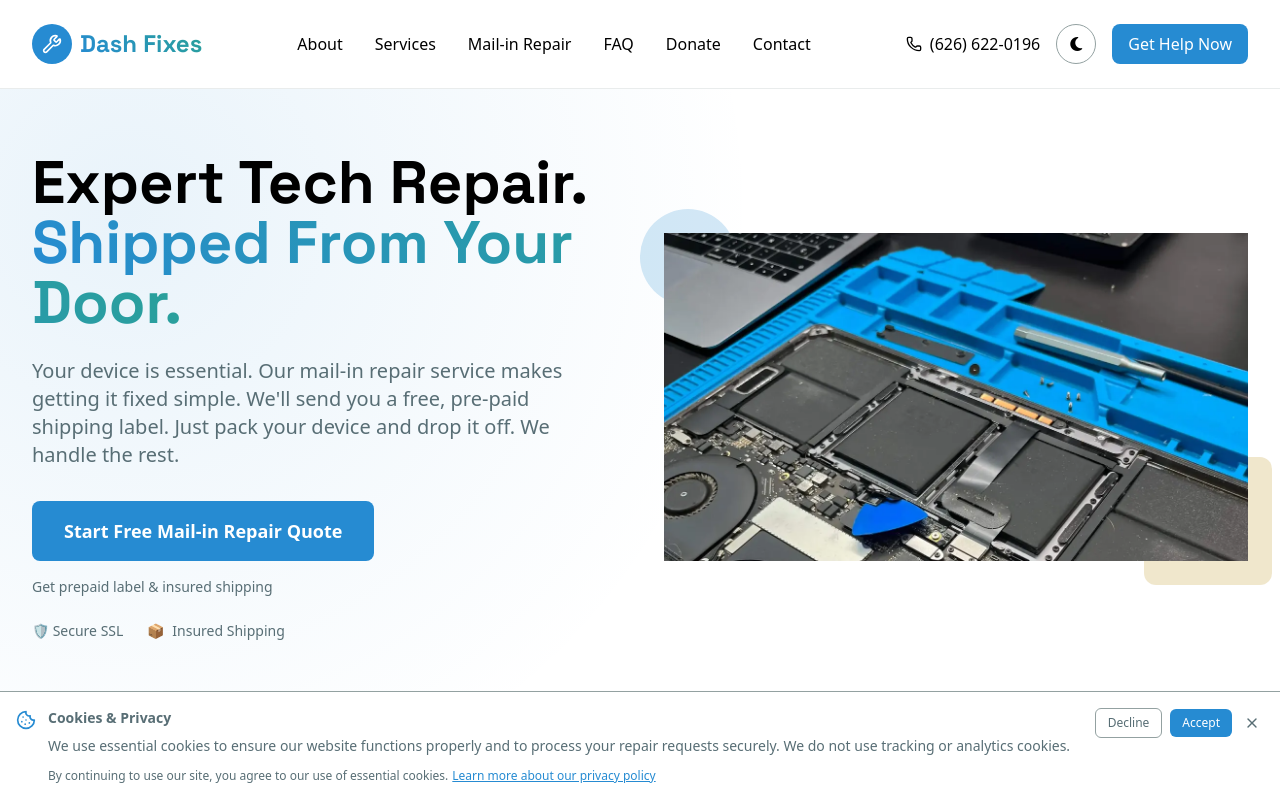
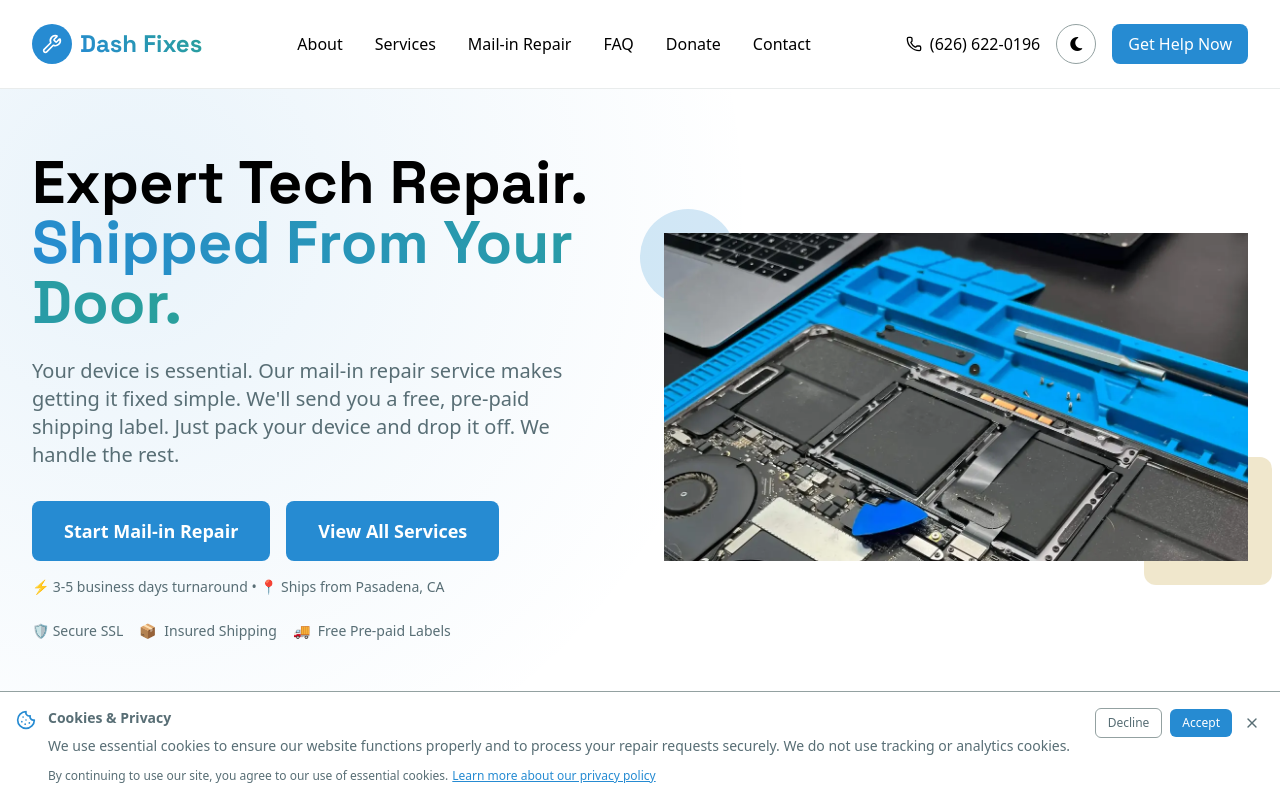
Before and after one commit to debugonezero/dash-fixes-v2, a Next.js app: page / in a window 1280 px wide. Shown: the top 798 px of the page. Built offline with nearby package versions, Linux system fonts and the light colour scheme.

Commit message:
Fix final ESLint error in services page
- Fix unescaped apostrophe in services page description

```diff
--- a/src/app/Hero.tsx
+++ b/src/app/Hero.tsx
@@ -20,19 +20,26 @@ const Hero = () => {
 
           <div className="flex flex-col sm:flex-row space-y-4 sm:space-y-0 sm:space-x-4">
             <CallToAction
-              href="/contact"
-              text="Start Free Mail-in Repair Quote"
+              href="/mail-in-repair"
+              text="Start Mail-in Repair"
+            />
+            <CallToAction
+              href="/services"
+              text="View All Services"
             />
           </div>
           <p className="mt-4 text-sm text-solarized-dark3 dark:text-solarized-light3">
-            Get prepaid label & insured shipping
+            ⚡ 3-5 business days turnaround • 📍 Ships from Pasadena, CA
           </p>
-          <div className="flex space-x-6 mt-6">
+          <div className="flex flex-wrap gap-4 mt-6">
             <div className="flex items-center text-sm text-solarized-dark3 dark:text-solarized-light3">
               🛡️ Secure SSL
             </div>
             <div className="flex items-center text-sm text-solarized-dark3 dark:text-solarized-light3">
               <span className="mr-2">📦</span>Insured Shipping
+            </div>
+            <div className="flex items-center text-sm text-solarized-dark3 dark:text-solarized-light3">
+              <span className="mr-2">🚚</span>Free Pre-paid Labels
             </div>
           </div>
         </AnimationWrapper>
```
